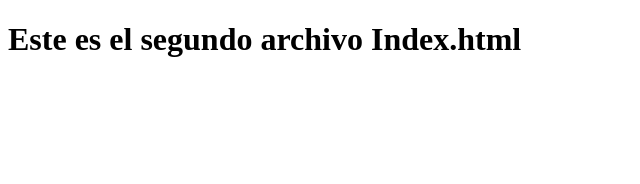
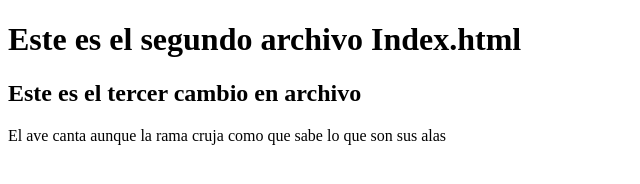
Before and after one commit to JuanMiran/PracticaGIT, a plain HTML site: page index2.html in a window 1280 px wide. Shown: the whole page, without its empty margins (0-640 px from the left). Drawn offline with Linux system fonts and the light colour scheme.

Commit message:
Se hace el tercer cambio en index2

```diff
--- a/index2.html
+++ b/index2.html
@@ -7,5 +7,7 @@
 </head>
 <body>
 	<h1>Este es el segundo archivo Index.html</h1>
+	<h2>Este es el tercer cambio en archivo</h2>
+	<p>El ave canta aunque la rama cruja como que sabe lo que son sus alas</p>
 </body>
 </html>
```
